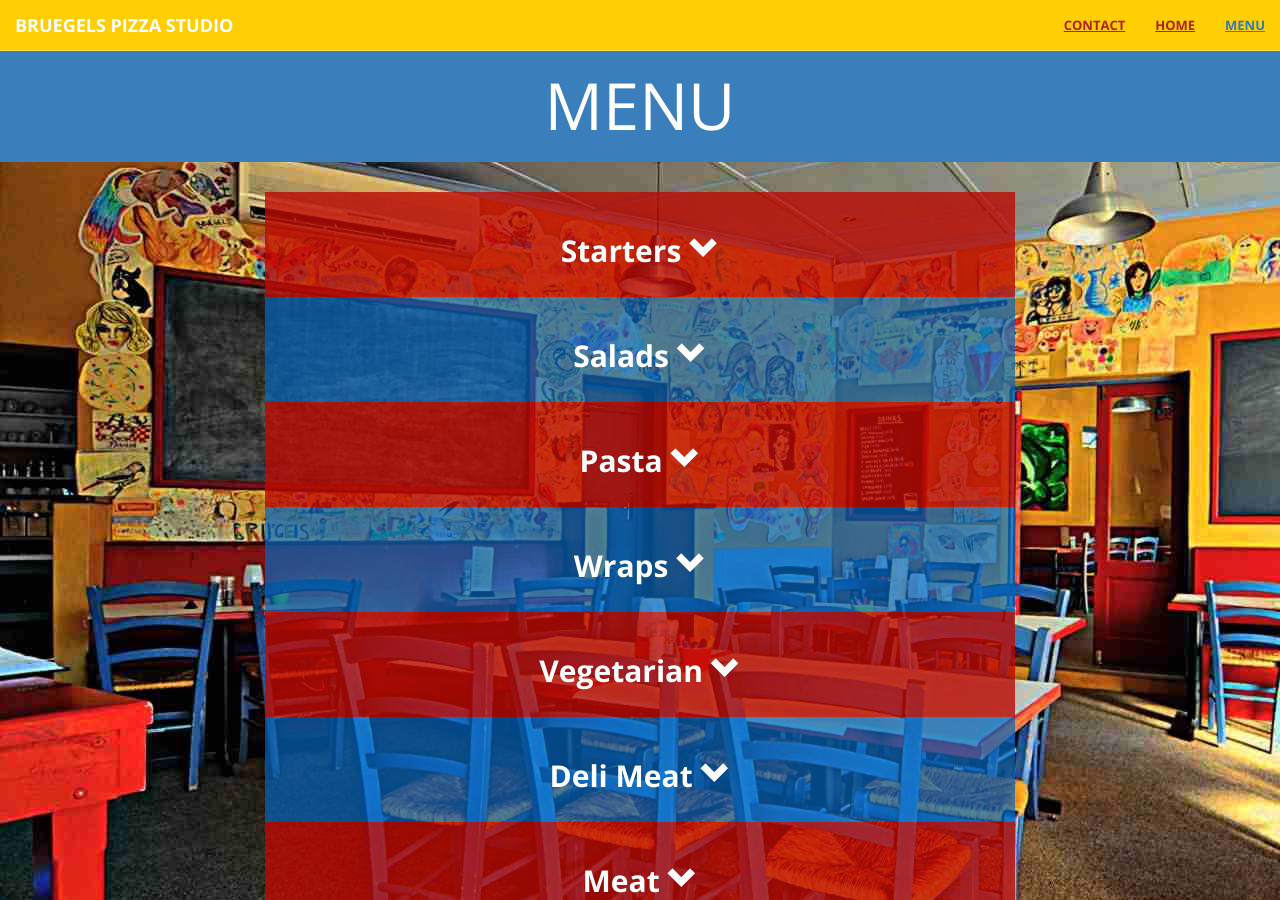
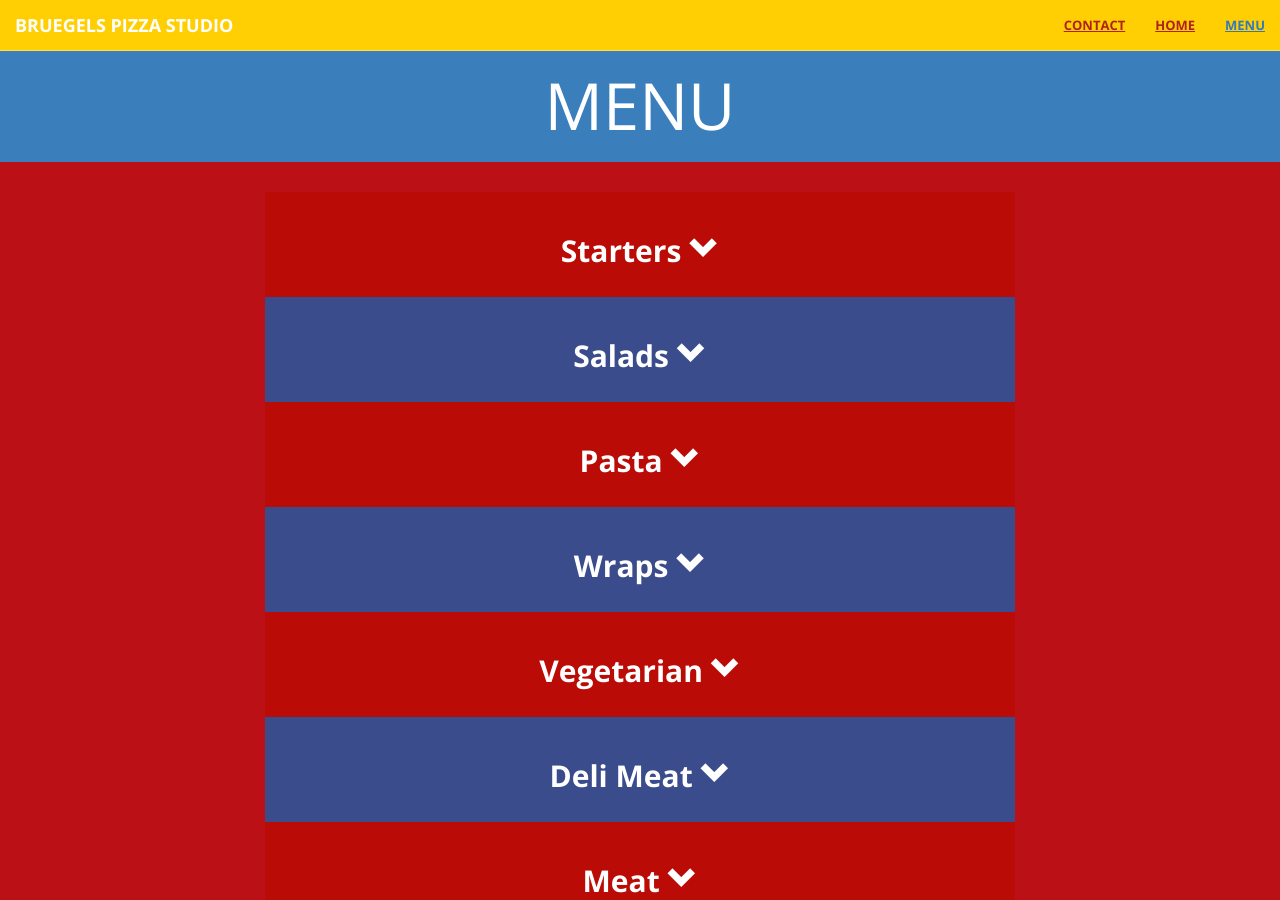
Before and after one commit to bruegelspizza/bruegelspizza.github.io, a Jekyll site: the page built from menu.html, in a window 1280 px wide and 900 px high. Built offline with Jekyll 4.4.1, drawn with Linux system fonts in a browser that asks for light colours.

Commit message:
removed the bg image from menu

```diff
--- a/menu.html
+++ b/menu.html
@@ -3,7 +3,6 @@
 permalink: "/menu/"
 layout: page
 navigation_weight: 4
-bgimage: header.jpg
 ---
 
 <div class="container">
```
